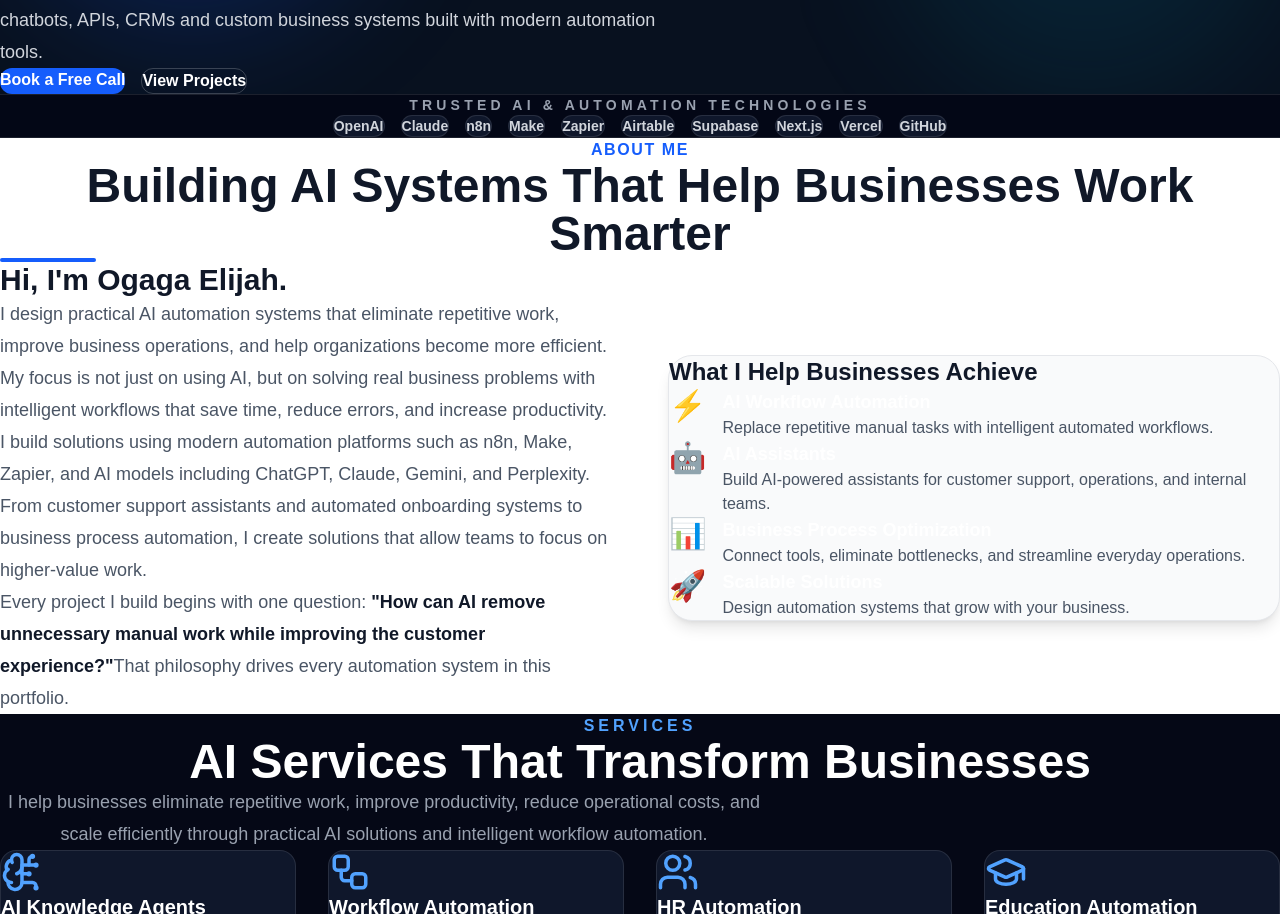
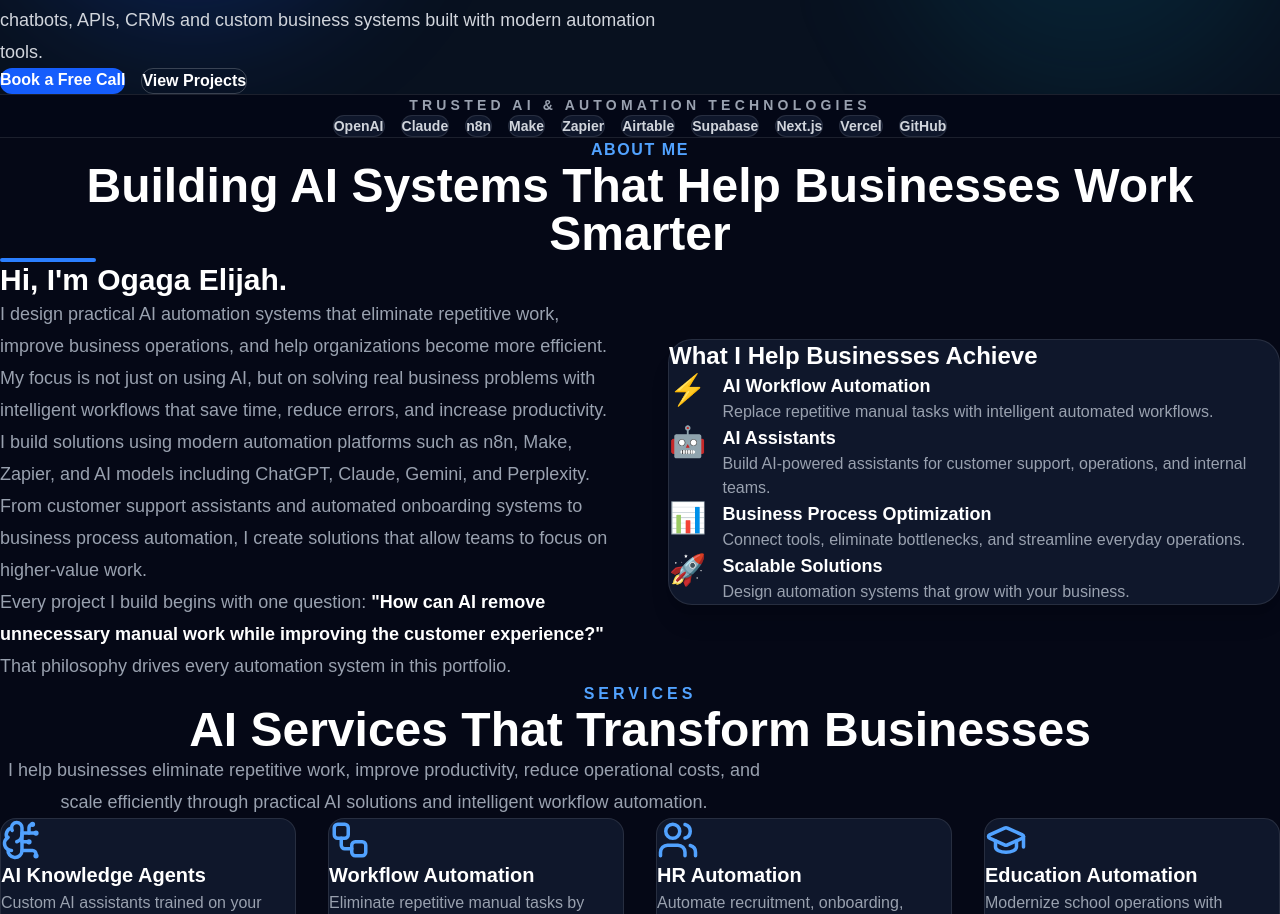
Before and after one commit to ogagaelijah/ogaga-automation-portfolio, a Next.js app: page / in a window 1280 px wide. Shown: the part 401-1315 px from the top of the page. Built offline with nearby package versions, Linux system fonts and the light colour scheme.

Commit message:
Update About section with consistent dark theme

```diff
--- a/components/About.tsx
+++ b/components/About.tsx
@@ -2,22 +2,22 @@ export default function About() {
   return (
     <section
       id="about"
-      className="bg-white py-24 px-6 lg:px-12 scroll-mt-24"
+      className="bg-[#050816] py-24 px-6 lg:px-12 scroll-mt-24"
     >
       <div className="max-w-7xl mx-auto">
 
         {/* Section Heading */}
 
         <div className="text-center mb-16">
-          <p className="text-blue-600 font-semibold uppercase tracking-widest">
+          <p className="text-blue-400 font-semibold uppercase tracking-widest">
             About Me
           </p>
 
-          <h2 className="mt-4 text-4xl lg:text-5xl font-bold text-gray-900">
+          <h2 className="mt-4 text-4xl lg:text-5xl font-bold text-white">
             Building AI Systems That Help Businesses Work Smarter
           </h2>
 
-          <div className="w-24 h-1 bg-blue-600 mx-auto mt-6 rounded-full"></div>
+          <div className="w-24 h-1 bg-blue-500 mx-auto mt-6 rounded-full"></div>
         </div>
 
         <div className="grid lg:grid-cols-2 gap-14 items-center">
@@ -26,11 +26,11 @@ export default function About() {
 
           <div>
 
-            <h3 className="text-3xl font-bold text-gray-900 mb-6">
+            <h3 className="text-3xl font-bold text-white mb-6">
               Hi, I'm Ogaga Elijah.
             </h3>
 
-            <p className="text-gray-600 text-lg leading-8 mb-6">
+            <p className="text-gray-400 text-lg leading-8 mb-6">
               I design practical AI automation systems that eliminate repetitive
               work, improve business operations, and help organizations become
               more efficient. My focus is not just on using AI, but on solving
@@ -38,7 +38,7 @@ export default function About() {
               reduce errors, and increase productivity.
             </p>
 
-            <p className="text-gray-600 text-lg leading-8 mb-6">
+            <p className="text-gray-400 text-lg leading-8 mb-6">
               I build solutions using modern automation platforms such as n8n,
               Make, Zapier, and AI models including ChatGPT, Claude, Gemini,
               and Perplexity. From customer support assistants and automated
@@ -46,74 +46,79 @@ export default function About() {
               solutions that allow teams to focus on higher-value work.
             </p>
 
-            <p className="text-gray-600 text-lg leading-8">
+            <p className="text-gray-400 text-lg leading-8">
               Every project I build begins with one question:
-              <span className="font-semibold text-gray-900">
+              <span className="font-semibold text-white">
                 {" "}
                 "How can AI remove unnecessary manual work while improving the
                 customer experience?"
               </span>
-              That philosophy drives every automation system in this portfolio.
+              {" "}That philosophy drives every automation system in this portfolio.
             </p>
 
           </div>
 
           {/* Right */}
 
-          <div className="bg-gray-50 rounded-3xl p-10 shadow-lg border border-gray-200">
+          <div className="rounded-3xl border border-white/10 bg-slate-900 p-10 shadow-xl">
 
-            <h3 className="text-2xl font-bold mb-8 text-gray-900">
+            <h3 className="mb-8 text-2xl font-bold text-white">
               What I Help Businesses Achieve
             </h3>
 
-            <div className="space-y-6">
+            <div className="space-y-8">
 
               <div className="flex gap-4">
                 <div className="text-3xl">⚡</div>
+
                 <div>
-                  <h4 className="font-semibold text-lg">
+                  <h4 className="text-lg font-semibold text-white">
                     AI Workflow Automation
                   </h4>
-                  <p className="text-gray-600">
-                    Replace repetitive manual tasks with intelligent automated
-                    workflows.
+
+                  <p className="text-gray-400">
+                    Replace repetitive manual tasks with intelligent automated workflows.
                   </p>
                 </div>
               </div>
 
               <div className="flex gap-4">
                 <div className="text-3xl">🤖</div>
+
                 <div>
-                  <h4 className="font-semibold text-lg">
+                  <h4 className="text-lg font-semibold text-white">
                     AI Assistants
                   </h4>
-                  <p className="text-gray-600">
-                    Build AI-powered assistants for customer support,
-                    operations, and internal teams.
+
+                  <p className="text-gray-400">
+                    Build AI-powered assistants for customer support, operations, and internal teams.
                   </p>
                 </div>
               </div>
 
               <div className="flex gap-4">
                 <div className="text-3xl">📊</div>
+
                 <div>
-                  <h4 className="font-semibold text-lg">
+                  <h4 className="text-lg font-semibold text-white">
                     Business Process Optimization
                   </h4>
-                  <p className="text-gray-600">
-                    Connect tools, eliminate bottlenecks, and streamline
-                    everyday operations.
+
+                  <p className="text-gray-400">
+                    Connect tools, eliminate bottlenecks, and streamline everyday operations.
                   </p>
                 </div>
               </div>
 
               <div className="flex gap-4">
                 <div className="text-3xl">🚀</div>
+
                 <div>
-                  <h4 className="font-semibold text-lg">
+                  <h4 className="text-lg font-semibold text-white">
                     Scalable Solutions
                   </h4>
-                  <p className="text-gray-600">
+
+                  <p className="text-gray-400">
                     Design automation systems that grow with your business.
                   </p>
                 </div>
```
